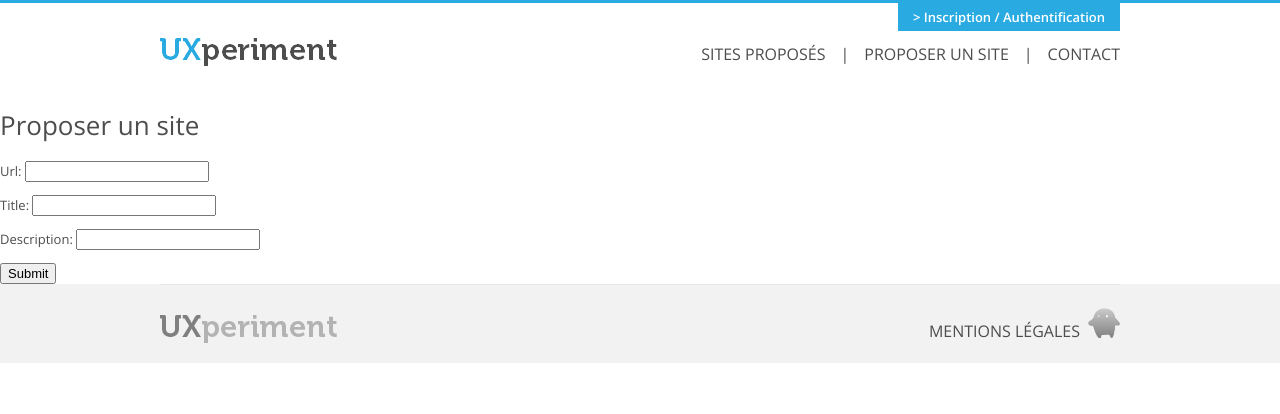
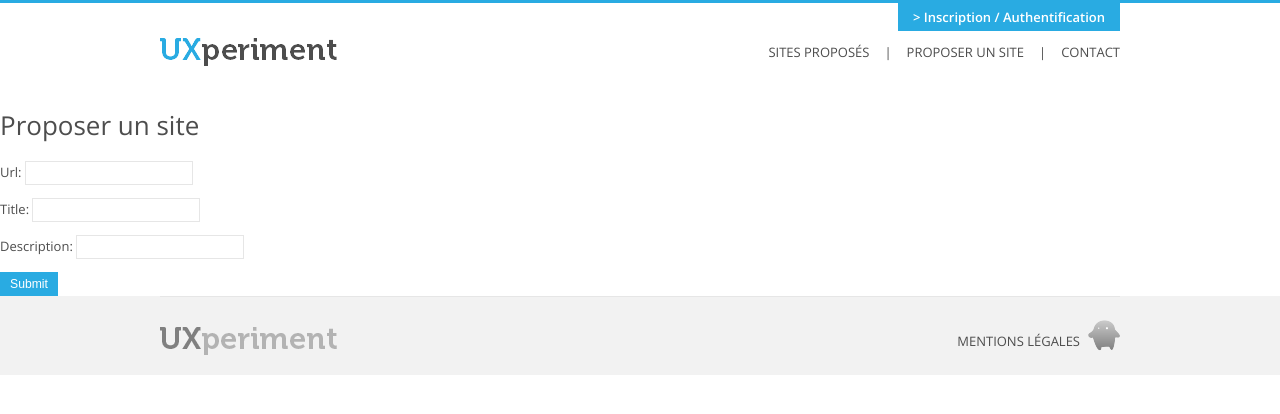
Before and after one commit to prswb/prswb, a Django app: a page that uses uxperiment/templates/layout.html in a window 1280 px wide. Shown: the top 414 px of the page. Run offline with Django 3.2, Linux system fonts and the light colour scheme; a user stored in the database is signed in; some libraries are stand-ins or nearby versions.

Commit message:
contact form page

```diff
--- a/uxperiment/static/css/styles.css
+++ b/uxperiment/static/css/styles.css
@@ -35,7 +35,10 @@ a {
     color: #000077; }
 
 nav {
-  font-size: 16px; }
+  font-size: 1em; }
+
+input {
+  font-size: 0.938em; }
 
 /* Choose a grid width, the number of columns and the margin between columns. The result of the following equation has to be an integer, not a fraction: (width - (columns - 1) * col_margin) / columns = N */
 /* total with of page */
@@ -90,6 +93,26 @@ footer {
       font-family: "museo_300regular", Arial, sans-serif;
       font-size: 16px;
       color: #999; }
+
+input, textarea {
+  padding: 4px;
+  -webkit-border-radius: 0;
+  -moz-border-radius: 0;
+  border-radius: 0;
+  border: 1px solid #e6e6e6; }
+
+input[type="submit"] {
+  padding: 5px 10px;
+  background: #29abe2;
+  color: #fff;
+  border: none; }
+
+.errorlist {
+  float: right;
+  margin: 0 280px 0 0; }
+  .errorlist li {
+    list-style-type: none;
+    color: #ed1e79; }
 
 /*Floats*/
 .fl {
--- a/uxperiment/static/sass/_form.scss
+++ b/uxperiment/static/sass/_form.scss
@@ -0,0 +1,21 @@
+input, textarea {
+	padding: 4px;
+	-webkit-border-radius: 0;
+	-moz-border-radius: 0;
+	border-radius: 0;
+	border: 1px solid $border;
+}
+input[type="submit"] {
+	padding: 5px 10px;
+	background: $secondary-color;
+	color: #fff;
+	border: none;
+}
+.errorlist {
+	float: right;
+	margin: 0 280px 0 0;
+	li {
+		list-style-type: none;
+		color: $error;
+	}
+}
--- a/uxperiment/static/sass/_typo.scss
+++ b/uxperiment/static/sass/_typo.scss
@@ -46,5 +46,8 @@ a {
 }
 
 nav {
-    font-size: 16px;
+    font-size: 1em;
 }
+input {
+    font-size: 0.938em;
+}
--- a/uxperiment/static/sass/_variables.scss
+++ b/uxperiment/static/sass/_variables.scss
@@ -11,5 +11,6 @@ $links-hover : #007; //hover links color
 $body-color: #4d4d4d; //text color
 $title-color: #29abe2; //titles color
 $color-for-bg: #fff; //in this case, white
-
+$border: #e6e6e6;
+$error: #ed1e79;
 // === cols ===
--- a/uxperiment/templates/pages/confirm_contact.html
+++ b/uxperiment/templates/pages/confirm_contact.html
@@ -1,12 +1,14 @@
 {% extends "layout.html" %}
 {% load url from future %}
 {% block content %}
+<section class="clearfix container">
 <h1> Merci ! </h1>
-<p>Votre commentaire sur le site www.uxperiment.fr a bien été pris en compte.</p>
+<p>Votre commentaire sur le site <a href="">www.uxperiment.fr</a> a bien été pris en compte.</p>
 
 <p>Nous vous remercions de votre participation. </p>
 
 <p>A bientôt, </p>
 
 L'équipe UXperiment
+</section>
 {% endblock %}
--- a/uxperiment/templates/pages/contact.html
+++ b/uxperiment/templates/pages/contact.html
@@ -1,6 +1,7 @@
 {% extends "layout.html" %}
 {% load url from future %}
 {% block content %}
+<section class="clearfix container">
 <h1>Contact</h1>
 <form method="post" action="{% url "contact" %}">
     {% csrf_token %}
@@ -12,6 +13,7 @@
 
     {{ form.message.errors }}
     <p>{{ form.message }}</p>
-    <input type="submit" />
+    <input type="submit" value="> Envoyer !" />
 </form>
+</section>
 {% endblock %}
```
Also changed, not shown: uxperiment/static/css/ie.css (line endings or trailing spaces), uxperiment/static/css/print.css (line endings or trailing spaces).
